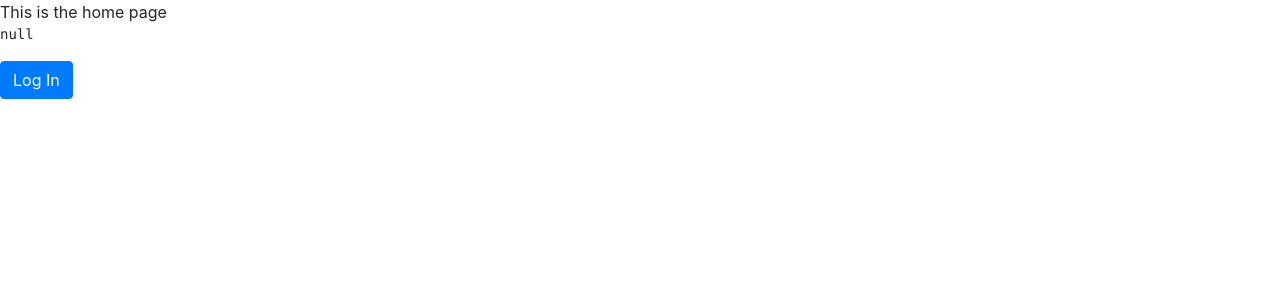
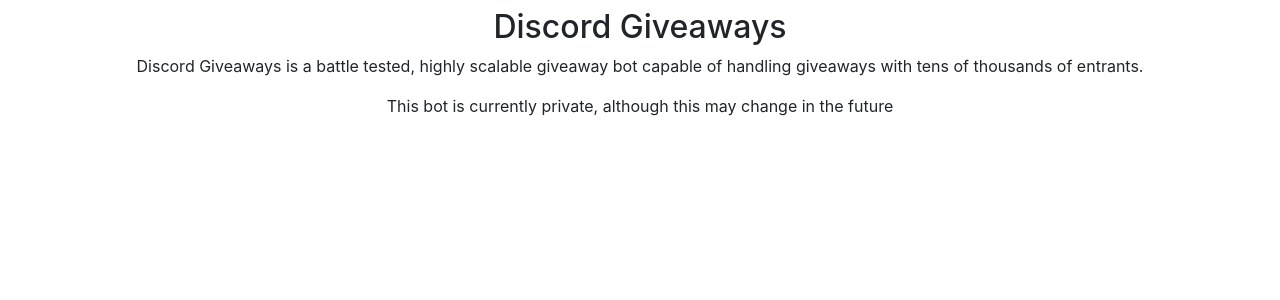
Before and after one commit to mrkirby153/giveaways, a React (Create React App) app in the folder web/: page / in a window 1280 px wide. Shown: the top 300 px of the page. Built offline with nearby package versions, Linux system fonts and the light colour scheme.

Commit message:
Fix home page and add 404 page

```diff
--- /dev/null
+++ b/web/src/containers/404.tsx
@@ -0,0 +1,12 @@
+import React from 'react';
+
+const NotFound: React.FC = () => {
+  return (
+      <React.Fragment>
+        <h1 className="text-center mt-1">Not Found</h1>
+        <p className="text-center">The page you are looking for was not found.</p>
+      </React.Fragment>
+  )
+}
+
+export default NotFound;
--- a/web/src/containers/Home/index.tsx
+++ b/web/src/containers/Home/index.tsx
@@ -1,15 +1,19 @@
 import React, {useContext} from 'react';
-import LoginButton from "../Login/LoginButton";
 import {UserContext} from "../../App";
 
 const Home: React.FC = () => {
 
   const user = useContext(UserContext)
 
-  return (<div>
-    This is the home page
-    <pre>{JSON.stringify(user)}</pre>
-    <LoginButton/>
-  </div>)
+  return (<React.Fragment>
+    <h2 className="text-center mt-2">Discord Giveaways</h2>
+    <p className="text-center">
+      Discord Giveaways is a battle tested, highly scalable giveaway bot capable of handling giveaways
+      with tens of thousands of entrants.
+    </p>
+    <p className="text-center">
+      This bot is currently private, although this may change in the future
+    </p>
+  </React.Fragment>)
 }
 export default Home
--- a/web/src/routes.ts
+++ b/web/src/routes.ts
@@ -2,6 +2,7 @@
 import LoginHandler from "./containers/Login/LoginHandler";
 import Home from "./containers/Home";
 import Giveaways from "./containers/Giveaways";
+import NotFound from "./containers/404";
 
 interface RouteProps extends rp {
   key: string
@@ -25,6 +26,10 @@
     path: '/giveaways/:server',
     exact: true,
     component: Giveaways
+  },
+  {
+    key: '404',
+    component: NotFound
   }
 ];
 
```
